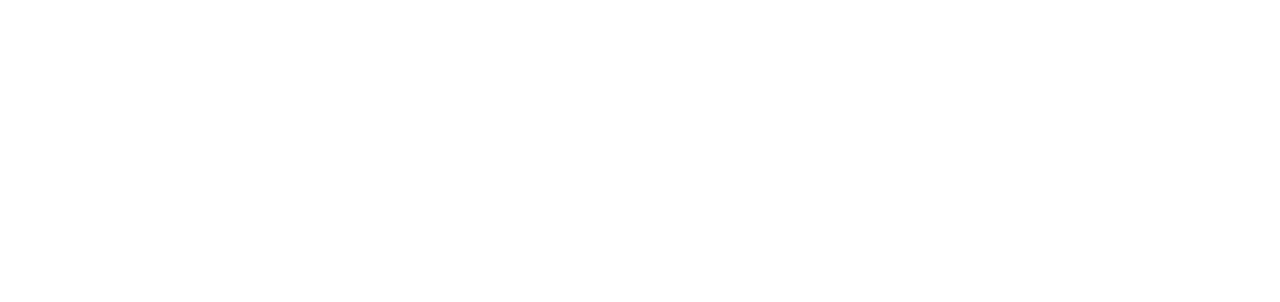
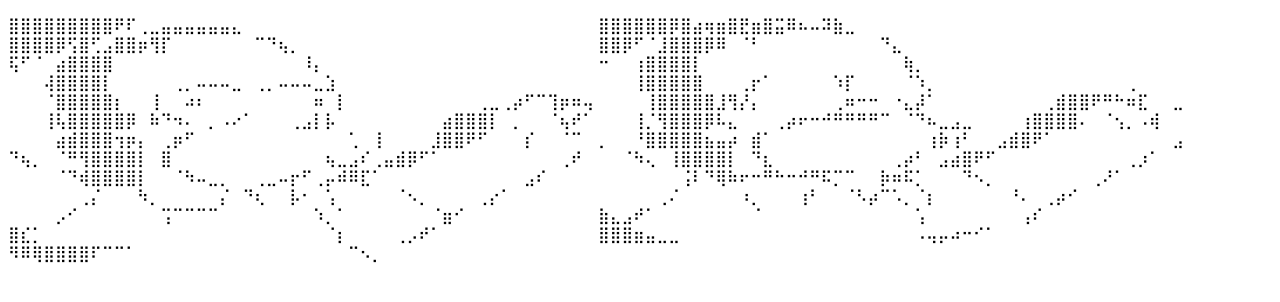
Before and after one commit to keadeish/pastebin-back-end, a website: page index.html in a window 1280 px wide. Drawn offline with Linux system fonts and the light colour scheme.

Commit message:
re-formatted html file

```diff
--- a/index.html
+++ b/index.html
@@ -1,7 +1,11 @@
 <!DOCTYPE html>
 <html lang="en">
   <head>
-    <title>
+    <title>HI</title>
+</head>
+<body>
+    <p>
+
         ⣿⣿⣿⣿⣿⣿⣿⣿⣿⠟⠏⢀⣀⣤⣤⣤⣤⣤⣤⣄⠀⠀⠀⠀⠀⠀⠀⠀⠀⠀⠀⠀⠀⠀⠀⠀⠀⠀⠀⠀⠀⠀⠀⠀⠀⠀⠀⠀⠀⠀
         ⣿⣿⣿⣿⣿⣿⡿⣿⣴⢶⣶⣿⣟⣶⣿⣭⠿⠦⠤⠽⣷⣀⠀⠀⠀⠀⠀⠀⠀⠀⠀⠀⠀⠀⠀⠀⠀⠀⠀⠀⠀⠀⠀⠀⠀⠀⠀⠀⠀⠀
         ⣿⣿⣿⣿⡿⢫⣿⢋⣠⣿⣿⡶⢻⡏⠀⠀⠀⠀⠀⠀⠀⠉⠙⢦⡀⠀⠀⠀⠀⠀⠀⠀⠀⠀⠀⠀⠀⠀⠀⠀⠀⠀⠀⠀⠀⠀⠀⠀⠀⠀
@@ -27,5 +31,6 @@
         ⣿⣎⡁⠀⠀⠀⠀⠀⠀⠀⠀⠀⠀⠀⠀⠀⠀⠀⠀⠀⠀⠀⠀⠀⠀⠀⠀⠈⡆⠀⠀⠀⠀⢀⡠⠞⠁⠀⠀⠀⠀⠀⠀⠀⠀⠀⠀⠀⠀⠀
         ⣿⣿⣿⣶⣤⣀⣀⠀⠀⠀⠀⠀⠀⠀⠀⠀⠀⠀⠀⠀⠀⠀⠀⠀⠀⠀⠀⠠⢤⡤⠴⠒⠊⠁⠀⠀⠀⠀⠀⠀⠀⠀⠀⠀⠀⠀⠀⠀⠀⠀
         ⠻⠿⢿⣿⣿⣿⣿⠏⠉⠉⠁⠀⠀⠀⠀⠀⠀⠀⠀⠀⠀⠀⠀⠀⠀⠀⠀⠀⠀⠉⠢⡀⠀⠀⠀⠀⠀⠀⠀⠀⠀⠀⠀⠀⠀⠀⠀⠀⠀⠀
-    </title>
-</head>
+
+    </p>
+</body>
```
